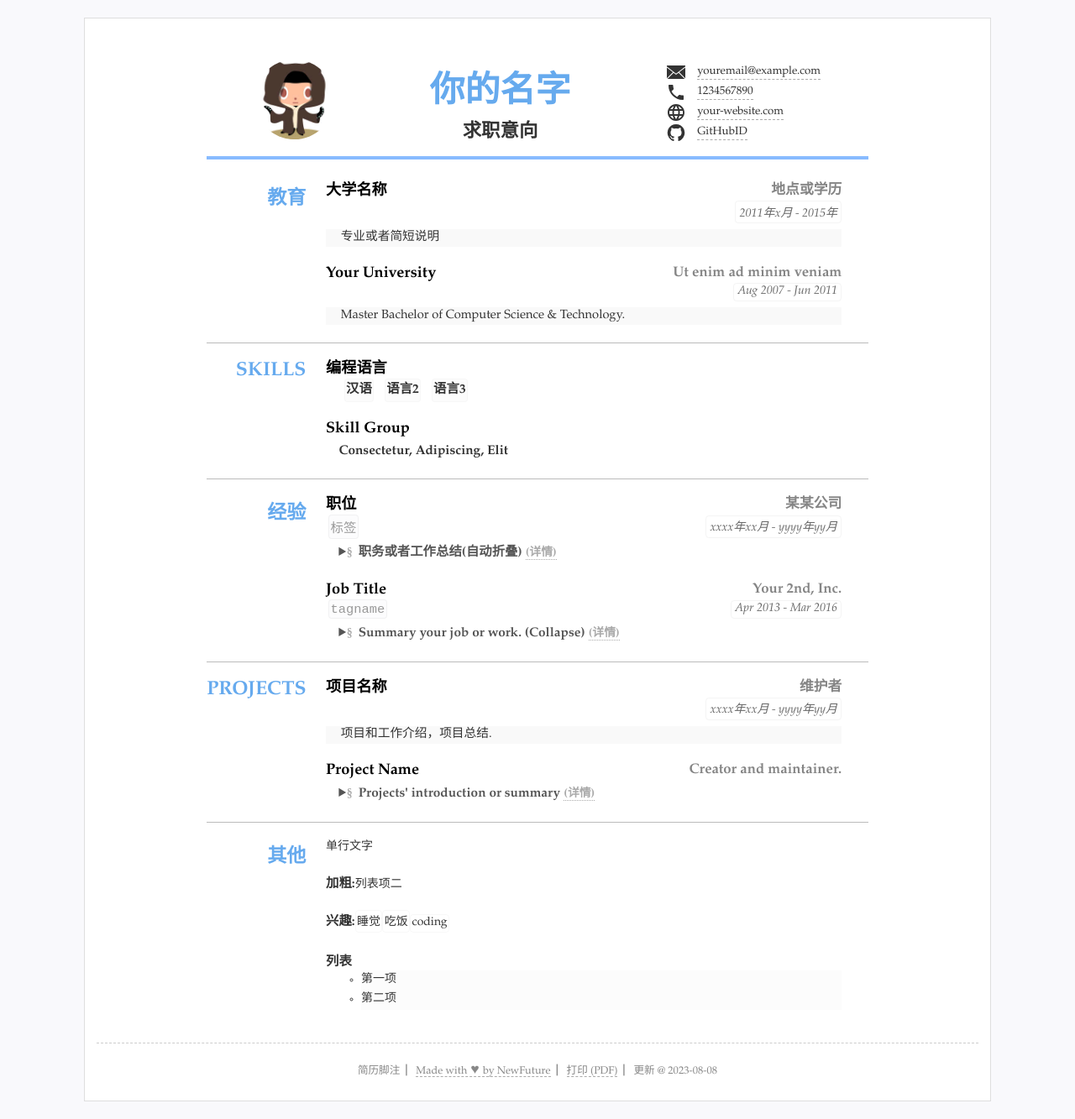
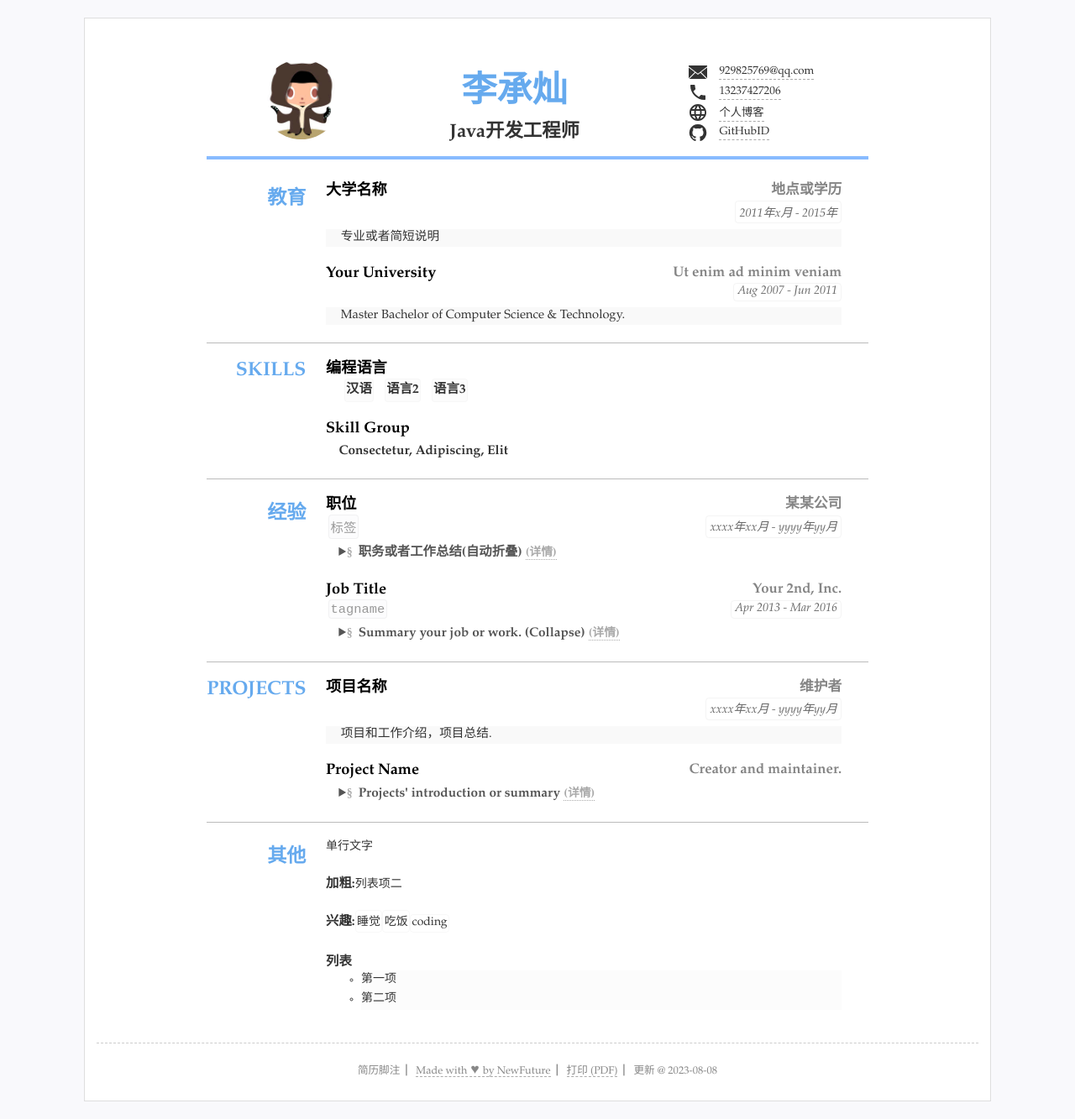
Before and after one commit to lichengcan/jianli, a Jekyll site: the page built from index.html, in a window 1280 px wide. Shown: the whole page at 84% size. Built offline with Jekyll 4.4.1, drawn with Linux system fonts in a browser that asks for light colours.

Commit message:
Update resume.yml

```diff
--- a/_data/resume.yml
+++ b/_data/resume.yml
@@ -1,25 +1,25 @@
 # 数据格式可以为 yaml(文件以.yml结尾) 或者json(文件以.json结尾)
 # 如果YAML格式的数据请先检查格式是否有误，可选检查工具 http://www.yamllint.com
 
-title: "简历标题"
+title: "李承灿的简历"
 lang: "zh" #语言设置 zh表示中文 en 表示英语
-name: "你的名字"
-jobtitle: "求职意向" #可空不显示
+name: "李承灿"
+jobtitle: "Java开发工程师" #可空不显示
 photo: "assets/img/photo.jpg" #照片可空，不显示
 
 #联系方式
 contact: #联系方式连接等3~5行
-- text: "youremail@example.com" #文本内容
+- text: "929825769@qq.com" #文本内容
   href: 'mailto:youremail@example.com' #链接，无链接则空
   icon: 'icons/email.svg' #图标 svg文件
-- text: "1234567890"
+- text: "13237427206"
   href: 'tel:1234567890'
   icon: 'icons/phone.svg'
-- text: "your-website.com"
-  href: 'http://your-website.com'
+- text: "个人博客"
+  href: 'https://lichengcan0228.gitee.io/'
   icon: 'icons/web.svg'
 - text: "GitHubID"
-  href: 'https://github.com/NewFuture'
+  href: 'https://github.com/lichengcan'
   icon: "icons/github.svg"
   attr: 'target="_blank"' #新标签页打开
   # - text: "地址"
```
